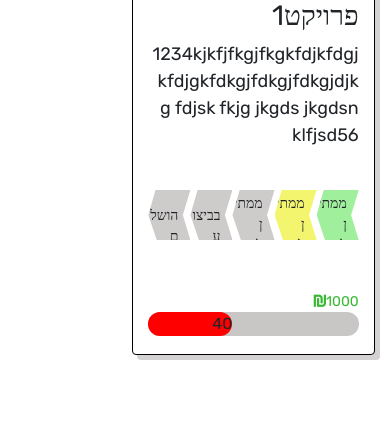
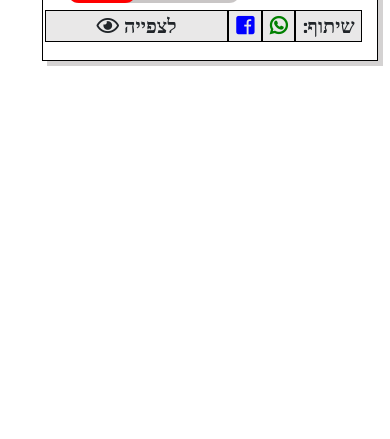
Before and after one commit to Noybu/W85, a PHP site: page /MyProjects.php in a window 390 px wide. Shown: the part 405-844 px from the top of the page. Run offline with PHP 8.4, Linux system fonts and the light colour scheme.

Commit message:
add+update

```diff
--- /dev/null
+++ b/CSS/myProject.css
@@ -0,0 +1,125 @@
+
+#allStatus{
+    margin-top:15px;
+}
+.poly{
+    -webkit-clip-path: polygon(100% 25%, 75% 50%, 100% 75%, 20% 75%, 0 50%, 17% 25%);
+    clip-path: polygon(100% 25%, 82% 50%,100% 75%, 20% 75%, 0 50%, 17% 25%);
+    width:20%;
+    height:100px;
+    float:right;
+    font-size: 19px;
+    padding-top: 22px;
+    padding-right: 18px;
+}
+
+.status-a{
+	background-color:#cecbcb;
+}
+
+.status-b{
+	background-color:#f3f56f;
+}
+
+.status-c{
+	background-color:#9fef9d;
+}
+
+.status-short{
+
+    padding-top: 35px;
+
+}
+.card2{
+	border:1px solid black;
+	height:300px;
+	box-shadow: 5px 5px rgb(147, 142, 142,0.4);
+    margin: 0 auto;
+    width:50%;
+}
+.pictureCard2{
+	background-size: cover;
+	background-repeat: no-repeat;
+	height:60%;
+	width:30%;
+    margin-top:4px;
+    margin-right:4px;
+    float:right;
+    border:2px solid black;
+}
+
+.card2:hover{
+	background-color:  rgb(147, 142, 142,0.1);
+	cursor: pointer;
+}
+
+.descCard2{
+    float:right;
+    width:65%;
+    margin-top: 10px;
+    height:80%;
+    margin-right:10px;
+}
+
+.bar2{
+    width: 80%;
+    margin:0 auto;
+}
+
+#mainBar2{
+	width:100%;
+	background-color: rgb(147, 142, 142,0.5);
+	border-radius: 20px;
+	margin:0 auto;
+	direction: ltr;
+
+}
+.loc{
+    margin-top:10px;
+}
+
+@media only screen and (max-width: 991px) {
+	.card2{
+		width:80%;
+	}
+	.poly{
+		font-size: 14px ;
+		padding-top: 28px ;
+		padding-right: 12px;
+	}
+}
+
+#cardFooter{
+    font-size: 20px;
+    width: 100%;
+    bottom: 0;
+    margin-right:15px;
+}
+#cardFooter p{
+    float:right;
+    border:1px solid black;
+    text-align: center;
+    font-size: 20px;
+    font-weight: bold;
+    background-color:  rgb(147, 142, 142,0.2);
+}
+#share{
+    width: 20%;
+}
+#view{
+    width:55%;
+}
+.icon{
+    width:10%;
+    font-size: 40px;
+}
+
+#whatsapp{
+    color:green;
+}
+#facebook{
+    color:blue;
+}
+.fa-eye{
+    margin-right: 5px;
+}
--- a/MyProjects.php
+++ b/MyProjects.php
@@ -1,27 +1,35 @@
 <?php include_once("header.php"); ?>
+<link rel="stylesheet" type="text/css" href="CSS\myProject.css">
 <main>
 
-<section style="width:70%;">
+<section>
     <div class="row">
-        <div class="offset-lg-1 col-lg-3 col-md-4 col-sm-6 col-xs-10 mx-auto card">
-            <div class="pictureCard" style="background-image:url('https://idona.mtacloud.co.il/Includes/img/box2.jpg');"></div>
-            <div class="descCard">
+        <div class="card2">
+            <div class="pictureCard2" style="background-image:url('https://idona.mtacloud.co.il/Includes/img/box2.jpg');"></div>
+            <div class="descCard2">
                 <h3>פרויקט1</h3>
-                <p>1234kjkfjfkgjfkgkfdjkfdgjkfdjgkfdkgjfdkgjfdkgjdjkg fdjsk fkjg jkgds jkgdsn klfjsd56</p>
-
-                <div class="poly status-c">ממתין לאישור</div>
-                <div class="poly status-b">ממתין למכרז</div>
-                <div class="poly status-a">ממתין למימון</div>
-                <div class="poly status-short status-a ">בביצוע</div>
-                <div class="poly status-short status-a">הושלם</div>
-                <div class="bar">
+                <p class="loc">מיקום: רחוב עזה תל אביב-יפו</p>
+                <div id="allStatus">
+                    <div class="poly status-c">ממתין לאישור</div>
+                    <div class="poly status-b">ממתין למכרז</div>
+                    <div class="poly status-a">ממתין למימון</div>
+                    <div class="poly status-short status-a ">בביצוע</div>
+                    <div class="poly status-short status-a">הושלם</div>
+                </div>
+                <div class="bar2">
                     <p style="text-align:right; font-size:14px; margin-bottom:0px; color:#36ba2f">1000<i class="fas fa-shekel-sign"></i></p>
-                    <div id="mainBar">
+                    <div id="mainBar2">
                         <div style="width:40%;background-color:red;border-radius: 20px; ">
                             40
                         </div>
                     </div>
                 </div>
+            </div>
+            <div id="cardFooter">
+                <p id="share">שיתוף:</p>
+                <p class="icon" id="whatsapp"><i class="fab fa-whatsapp"></i></p>
+                <p class="icon" id="facebook"><i class="fab fa-facebook-square"></i></p>
+                <p id="view">לצפייה<i class="far fa-eye"></i></p>
             </div>
         </div>
     </div>
```
